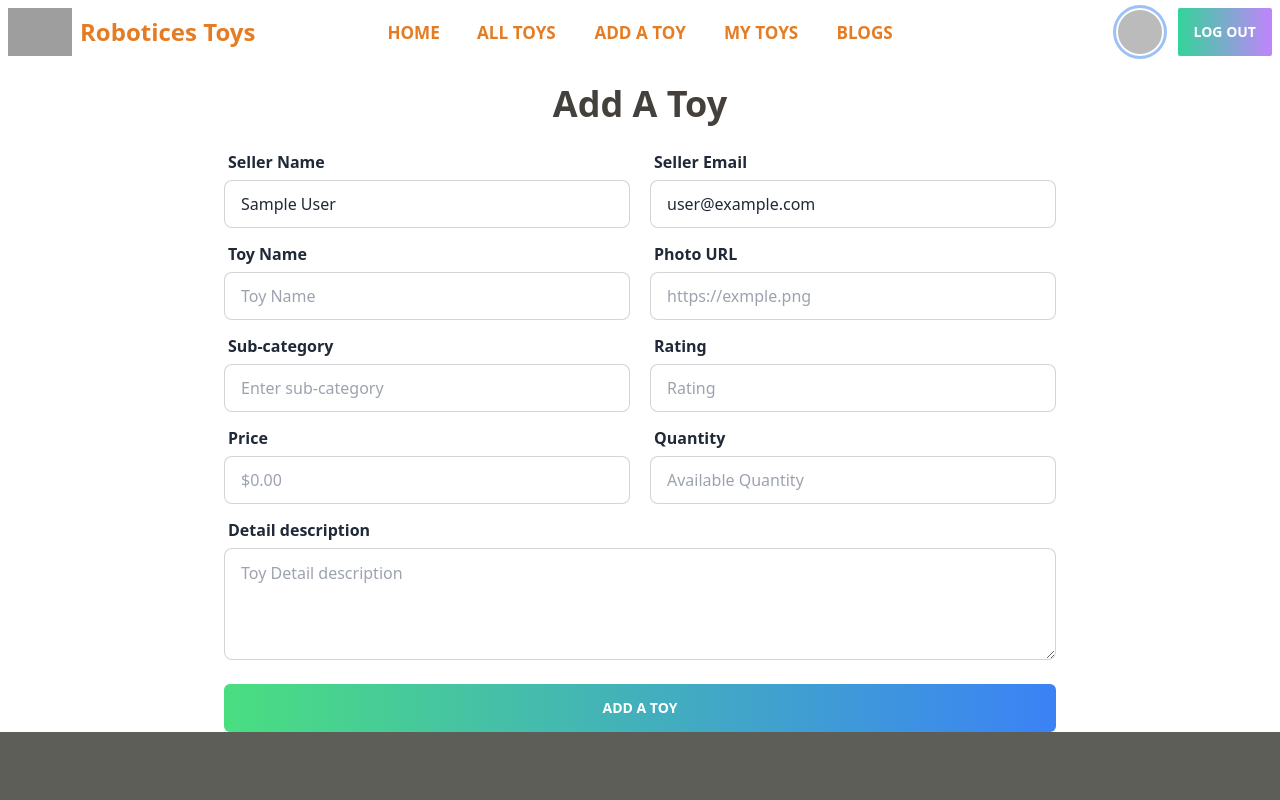
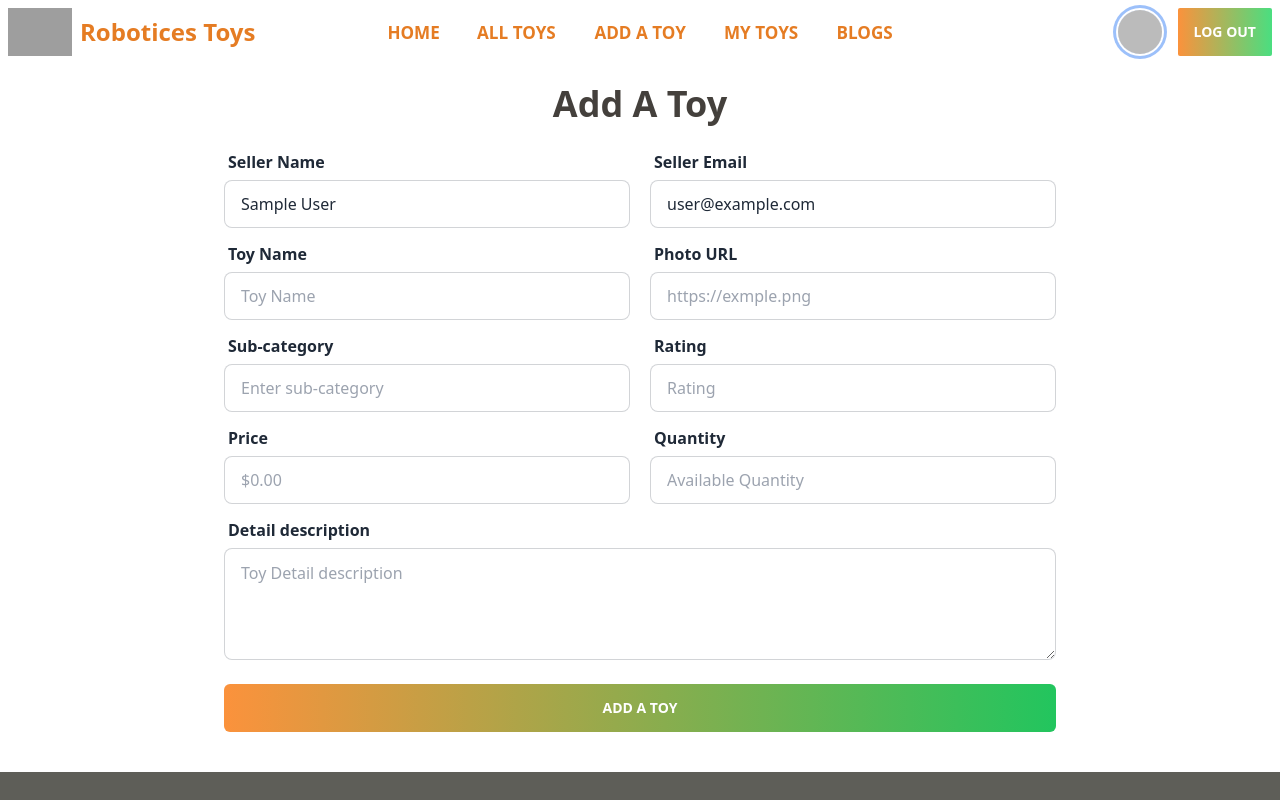
Before and after one commit to sagar-ghosh1/robotics-toys-client, a React (Vite) app: page /add-toy in a window 1280 px wide. Shown: the top 800 px of the page. Built offline with nearby package versions, Linux system fonts and the light colour scheme; no server answers; sample sign-in values are in the browser's storage; grey boxes are pictures that could not be loaded.

Commit message:
all button section

```diff
--- a/src/pages/Home/Banner/Banner.jsx
+++ b/src/pages/Home/Banner/Banner.jsx
@@ -3,8 +3,6 @@ import React from 'react';
 const Banner = () => {
   return (
     <div>
-
-
 
       <div className="hero min-h-screen" style={{ backgroundImage: `url("https://rb.gy/dqrkb")` }}>
         <div className="hero-overlay bg-opacity-60"></div>
@@ -13,7 +11,7 @@ const Banner = () => {
           <div className='text-white'>
             <h1 className="text-5xl font-bold">Best Toys Robot of all Kids!</h1>
             <p className="py-6 font-medium">Cozmo has a charming and playful personality. It expresses a wide range of emotions through its expressive eyes and animated movements. Kids can develop an emotional connection with Cozmo as it reacts to their interactions.</p>
-            <button className="btn bg-gradient-to-r from-green-400 to-blue-500 hover:from-pink-500 hover:to-yellow-500 border-none" data-aos="zoom-in" data-aos-easing="ease-out-cubic" data-aos-duration="500">Back to Home</button>
+            <button className="btn bg-gradient-to-r from-orange-400 to-green-500 hover:from-green-500 hover:to-orange-500 border-none" data-aos="zoom-in" data-aos-easing="ease-out-cubic" data-aos-duration="500">Back to Home</button>
           </div>
         </div>
       </div>
--- a/src/pages/toys/AddAToy/AddAToy.jsx
+++ b/src/pages/toys/AddAToy/AddAToy.jsx
@@ -49,7 +49,7 @@ const AddAToy = () => {
    return (
       <div>
          <h2 className='text-4xl text-center text-stone-700 font-semibold my-5'>Add A Toy</h2>
-         <div className='max-w-4xl mx-auto px-8'>
+         <div className='max-w-4xl mx-auto px-8 mb-10'>
             <form onSubmit={handleAddToy}>
 
                <div className="md:flex justify-center gap-5 mb-2">
@@ -123,7 +123,7 @@ const AddAToy = () => {
                   <textarea name='details' className="textarea textarea-bordered text-[16px] h-28" placeholder="Toy Detail description" required></textarea>
                </div>
 
-               <input type="submit" value="Add a Toy" className="btn btn-block bg-gradient-to-r from-green-400 to-blue-500 hover:from-pink-500 hover:to-yellow-500 rounded-md border-none mt-6" />
+               <input type="submit" value="Add a Toy" className="btn btn-block bg-gradient-to-r from-orange-400 to-green-500 hover:from-green-500 hover:to-orange-500 rounded-md border-none mt-6" />
             </form>
          </div>
       </div>
--- a/src/shared/NavBar/NavBar.jsx
+++ b/src/shared/NavBar/NavBar.jsx
@@ -68,9 +68,9 @@ const NavBar = () => {
                   </div>}
 
                {users ?
-                  <button onClick={handleLogOut} className='btn rounded-sm bg-gradient-to-r from-emerald-400 to-purple-400 hover:from-pink-500 hover:to-yellow-500 border-none '>Log Out</button> :
+                  <button onClick={handleLogOut} className='btn rounded-sm bg-gradient-to-r from-orange-400 to-green-400 hover:from-green-500 hover:to-orange-500 border-none '>Log Out</button> :
                   <Link to="/login">
-                     <button className='btn rounded-sm bg-gradient-to-r from-green-400 to-blue-500 hover:from-pink-500 hover:to-yellow-500 border-none'>Log In</button>
+                     <button className='btn rounded-sm bg-gradient-to-r from-orange-400 to-green-500 hover:from-green-500 hover:to-orange-500 border-none'>Log In</button>
                   </Link>
                }
             </div>
```
